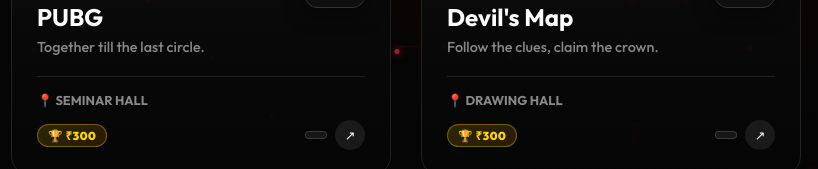
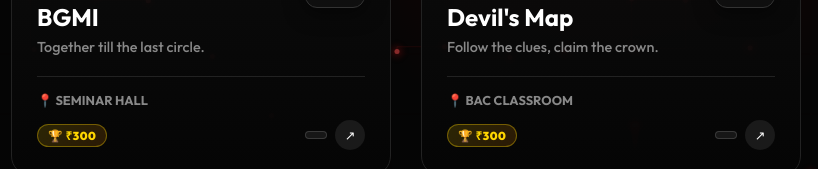
Before and after one commit to swabiabdulla30/Vortex, a website: page elevate.html in a window 1280 px wide. Shown: the part 546-715 px from the top of the page, 29-847 px from the left. Drawn offline with Linux system fonts and the light colour scheme; no server answers.

Commit message:
Update event details in elevate.html

```diff
--- a/elevate.html
+++ b/elevate.html
@@ -90,7 +90,7 @@
                         </div>
                         <div class="event-details">
                             <span class="event-type"></span>
-                            <h3>PUBG</h3>
+                            <h3>BGMI</h3>
                             <p>Together till the last circle.</p>
                             <div class="card-footer">
                                 <span class="location">📍 SEMINAR HALL</span>
@@ -120,7 +120,7 @@
                             <h3>Devil's Map</h3>
                             <p>Follow the clues, claim the crown.</p>
                             <div class="card-footer">
-                                <span class="location">📍 DRAWING HALL</span>
+                                <span class="location">📍 BAC CLASSROOM</span>
                                 <span class="prize-badge">🏆 ₹300</span>
                                 <span class="slots-badge" id="slots-DEVIL'S MAP">⏳</span>
                                 <span class="arrow">↗</span>
```
